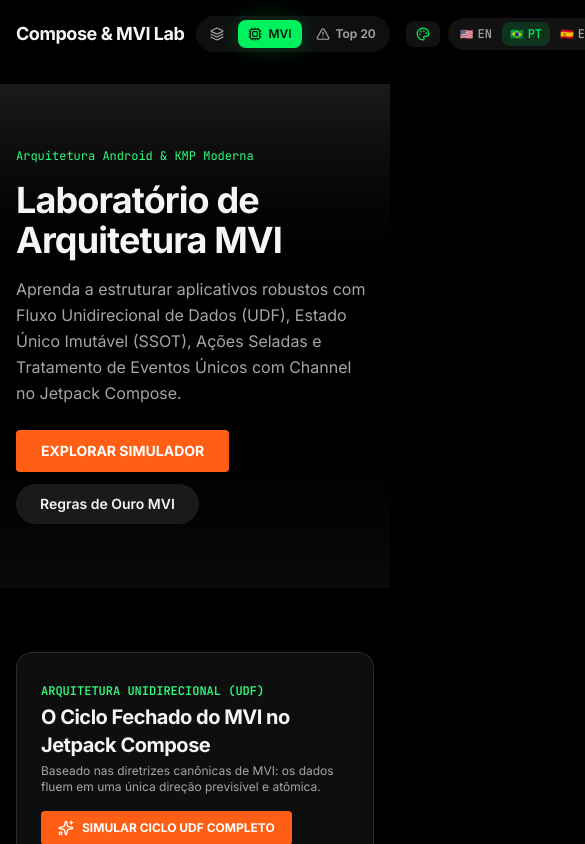
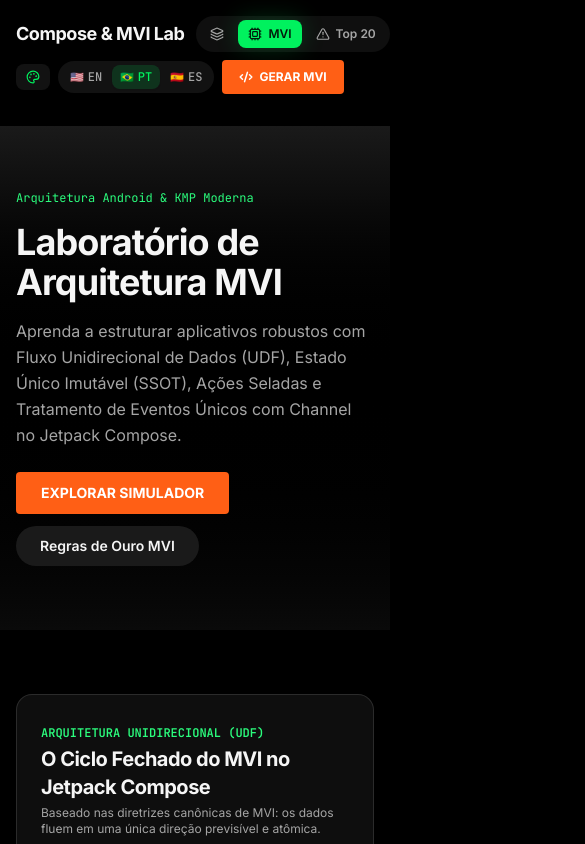
Before and after one commit to juanunix/android-lab, a React (Vite) app: page / in a window 390 px wide. Shown: the top 844 px of the page, 585 px wide, since content can reach past the window. Built offline with nearby package versions, Linux system fonts and the light colour scheme.

Commit message:
fix: open lifecycle code examples and make header responsive

```diff
--- a/src/App.tsx
+++ b/src/App.tsx
@@ -478,7 +478,12 @@
 
         {/* Jetpack Compose Lifecycle Interactive Diagram */}
         <section id="lifecycle" className="pt-16">
-          <LifecycleDiagram onSelectEffect={handleSelectEffect} />
+          <LifecycleDiagram
+            onSelectEffect={(id) => {
+              handleSelectEffect(id);
+              scrollToSection('catalog');
+            }}
+          />
         </section>
 
         {/* Side-Effects Master Comparison Table */}
--- a/src/components/Header.tsx
+++ b/src/components/Header.tsx
@@ -73,7 +73,7 @@
   }[language];
 
   return (
-    <header className="site-header flex items-center justify-between gap-4 sm:gap-8 px-4 sm:px-6 py-4 bg-surface/80 backdrop-blur-2xl sticky top-0 z-40">
+    <header className="site-header flex flex-wrap items-center justify-between gap-x-4 gap-y-2 sm:gap-x-8 px-4 sm:px-6 py-4 bg-surface/80 backdrop-blur-2xl sticky top-0 z-40">
       {/* Zone 1: Single text element wordmark */}
       <div className="flex items-center gap-3 shrink-0">
         <a
```
